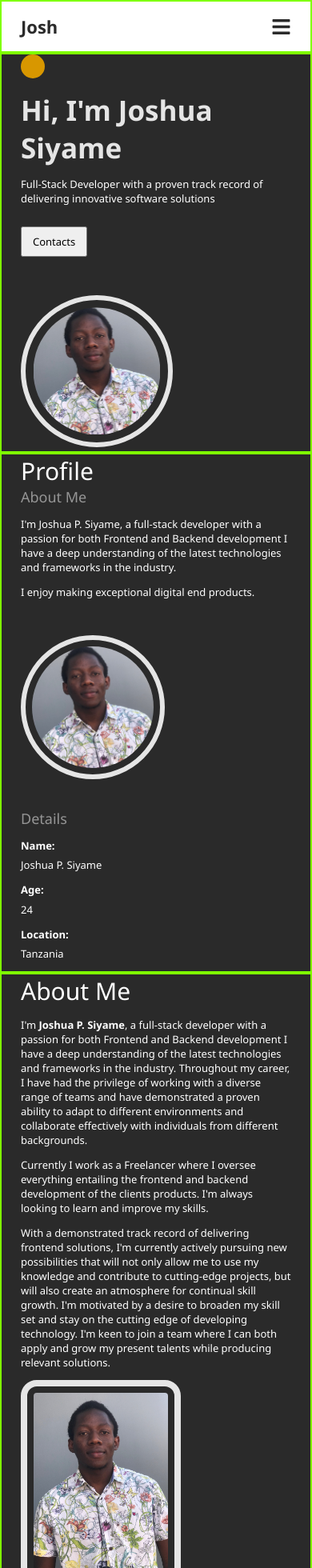
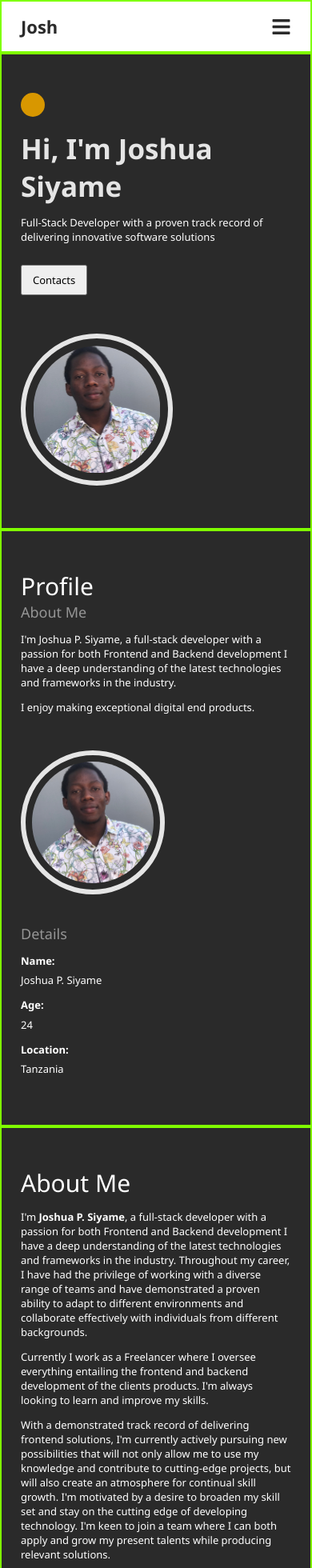
Before and after one commit to JoshuaSiyame/Portfolio-v3, a React app: page / in a window 390 px wide. Shown: the top 1960 px of the page at 80% size. Built offline with nearby package versions, Linux system fonts and the light colour scheme.

Commit message:
pages updates

```diff
--- a/src/components/AboutMe/AboutMe.css
+++ b/src/components/AboutMe/AboutMe.css
@@ -71,7 +71,10 @@
     #about-me {}
 
     /* about me container */
-    #about-me-container {}
+    #about-me-container {
+        padding-top: 3em;
+        padding-bottom: 3em;
+    }
 
     /* about me content */
     #about-me-content {}
--- a/src/components/ContactMe/ContactMe.css
+++ b/src/components/ContactMe/ContactMe.css
@@ -115,7 +115,10 @@
     #contact-me {}
 
     /* contact me container */
-    #contact-me-container {}
+    #contact-me-container {
+        padding-top: 3em;
+        padding-bottom: 3em;
+    }
 
     /* contact me content container */
     #contact-me-content-container {}
--- a/src/components/Intro/Intro.css
+++ b/src/components/Intro/Intro.css
@@ -107,7 +107,10 @@
     #intro {}
 
     /* intro container */
-    #intro-container {}
+    #intro-container {
+        padding-top: 3em;
+        padding-bottom: 3em;
+    }
 
     /* intro contents */
     #intro-contents {
--- a/src/components/Profile/Profile.css
+++ b/src/components/Profile/Profile.css
@@ -86,7 +86,10 @@
     #profile {}
 
     /* profile container */
-    #profile-container {}
+    #profile-container {
+        padding-top: 3em;
+        padding-bottom: 3em;
+    }
 
     /* profile contents */
     #profile-contents {
--- a/src/components/Projects/Projects.css
+++ b/src/components/Projects/Projects.css
@@ -95,7 +95,10 @@
     #projects {}
 
     /* projects container */
-    #projects-container {}
+    #projects-container {
+        padding-top: 3em;
+        padding-bottom: 3em;
+    }
 
     /* projects card */
     #projects-cards-container {
--- a/src/components/Skills/Skill.css
+++ b/src/components/Skills/Skill.css
@@ -58,7 +58,10 @@
     #skills {}
 
     /* skill container */
-    #skill-container {}
+    #skills-container {
+        padding-top: 3em;
+        padding-bottom: 3em;
+    }
 
     /* skills contents */
     #skills-contents {
--- a/src/components/WhatIDo/WhatIDo.css
+++ b/src/components/WhatIDo/WhatIDo.css
@@ -78,7 +78,10 @@
     #what-i-do {}
 
     /* what i do container */
-    #what-i-do-container {}
+    #what-i-do-container {
+        padding-top: 3em;
+        padding-bottom: 3em;
+    }
 
     /* what i do content */
     #what-i-do-content {}
```
